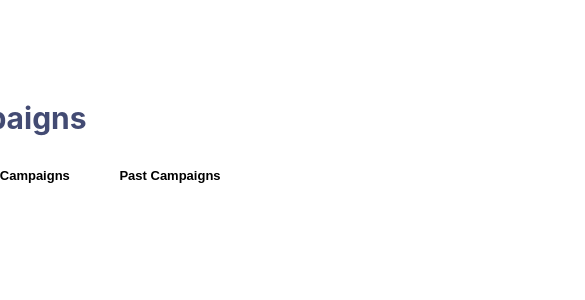
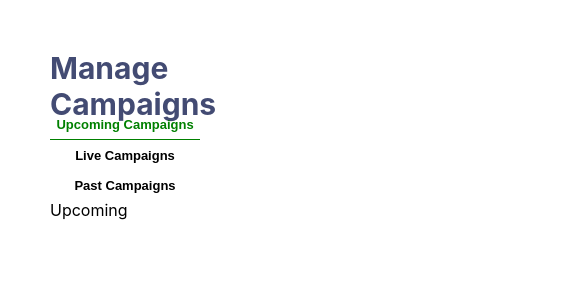
Before and after one commit to ramsingh66/campain-management-react-app, a React (Create React App) app: page / in a window 390 px wide. Shown: the top 300 px of the page, 585 px wide, since content can reach past the window. Built offline with nearby package versions, Linux system fonts and the light colour scheme.

Commit message:
feat: responsive page size

```diff
--- a/src/App.styles.ts
+++ b/src/App.styles.ts
@@ -1,8 +1,8 @@
 import styled from '@emotion/styled';
 
 export const Container = styled.div`
+  margin:50px;
   color: black;
-  padding-top: 100px;
   display: flex;
   flex-direction: column;
   align-items: center;
--- a/src/campaignHome/CampaignHome.styles.ts
+++ b/src/campaignHome/CampaignHome.styles.ts
@@ -1,8 +1,9 @@
 import styled from "@emotion/styled";
 
 export const Container = styled.div`
-  height: 800px;
-  width: 800px;
+  height: 100%;
+  width: 100%;
+
 `;
 
 export const Header = styled.div`
```
